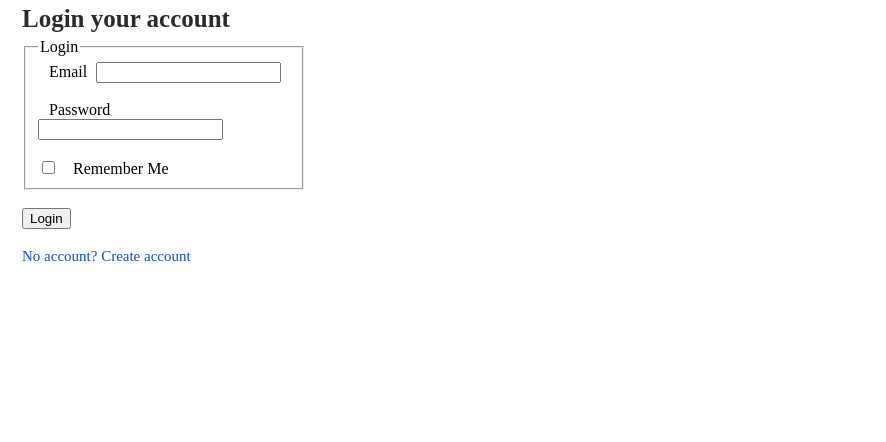
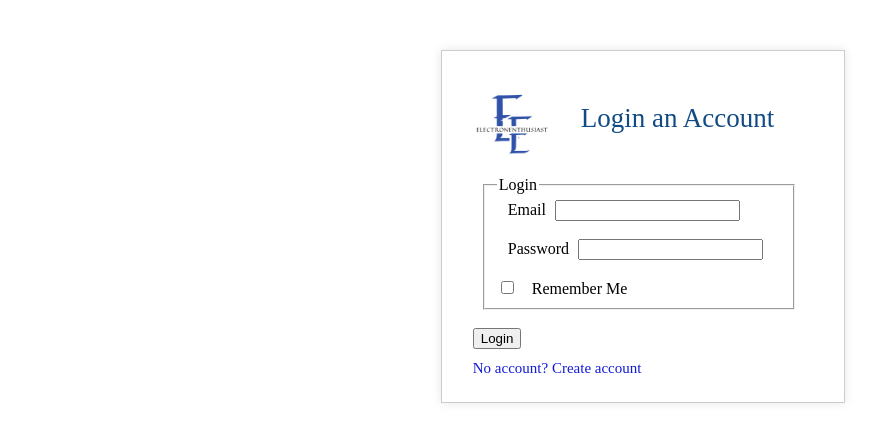
Before and after one commit to rfhtorres28/quizzapp, a Flask app: page /member-login in a window 1280 px wide. Shown: the top 442 px of the page, without its empty margins (0-886 px from the left). Run offline with Flask 3, Linux system fonts and the light colour scheme; parts of the project's set-up code (start-up, migrations or seed data) failed here and were passed over.

Commit message:
Add CSS style in Login and Registration Page

```diff
--- a/quiz.py
+++ b/quiz.py
@@ -40,12 +40,11 @@ class UserDetails(db.Model, UserMixin):
     password = db.Column(db.String(255), unique = True, nullable = False)
 
 
-    def __init__ (self, username, email, password):
+    def __repr__(self):
+
+        return f"User('{self.username}', '{self.email}', '{self.password}')"
 
 
-        self.username = username
-        self.email = email
-        self.password = password
 
 class Question(db.Model):
 
@@ -53,6 +52,10 @@ class Question(db.Model):
     id = db.Column(db.Integer, primary_key=True)
     content = db.Column(db.String(255), nullable=False)
     options = db.relationship('Options', backref='questions', lazy=True)
+
+    def __repr__(self):
+
+        return f"Question('{self.content}', '{self.options}')"
 
 
 
@@ -65,7 +68,9 @@ class Options(db.Model):
     content = db.Column(db.String(255), nullable=False)
     is_correct = db.Column(db.Boolean, nullable=False)
 
+    def __repr__(self):
 
+        return f"Options('{self.letter}', '{self.content}', '{self.is_correct}')"
 
 
 
@@ -108,6 +113,10 @@ class RegistrationForm(FlaskForm):
         if user:
             raise ValidationError('Username already exists. Please choose other username')
 
+        elif len(username.data) > 10:
+            flash('Username has a limit of 10 characters only', 'error')
+            raise ValidationError('Username exceeds maximum limit of 10 characters only')
+
 
     def validate_email(self, email):
         print("Validating username:", email)
@@ -118,6 +127,7 @@ class RegistrationForm(FlaskForm):
 
 
 
+
 #----- Creating the Login Form ------#
 class LoginForm(FlaskForm):
     email = StringField('Email',
@@ -125,6 +135,14 @@ class LoginForm(FlaskForm):
     password = PasswordField('Password', validators=[DataRequired()])
     remember = BooleanField('Remember Me')
     submit = SubmitField('Login')
+
+
+
+
+
+
+
+
 
 
 #----- Initializing Login Manager ------#
@@ -178,8 +196,9 @@ def login():
 
 
         else:
-            flash('Login Unsuccessful, Please Try again', 'error')
+            flash('Login unsuccesful, Please try again')
             return redirect(url_for('login'))
+
 
     return render_template('login_quiz.html', form=form, messages=messages)
 
--- a/templates/homev1.html
+++ b/templates/homev1.html
@@ -75,7 +75,7 @@
 
 <nav>
         <ul>
-            <li class="title-nav">ECEbix</li>
+            <li class="title-nav">ECEBix</li>
             <li class="electronics"><a href = "{{url_for('electronics')}}">Electronics</a></li>
             <li class="communications"><a href = "{{url_for('electronics')}}">Communications</a></li>
             <li class="geas"><a href = "{{url_for('electronics')}}">GEAS</a></li>
--- a/templates/homev2.html
+++ b/templates/homev2.html
@@ -63,7 +63,8 @@
 
 <nav>
         <ul>
-            <li class="Title">ECEbix</li>
+
+            <li class="Title">ECEBix</li>
             <li class="electronics"><a href = "{{url_for('electronics')}}">Electronics</a></li>
             <li class="communications"><a href = "{{url_for('electronics')}}">Communications</a></li>
             <li class="geas"><a href = "{{url_for('electronics')}}">GEAS</a></li>
--- a/templates/login_quiz.html
+++ b/templates/login_quiz.html
@@ -19,25 +19,58 @@
 
     text-decoration: none; /* Remove underline from anchor tags */
     font-size: 15px; /* Set the font size */
-    color: #124ad7; /* Set the text color */
+    color: #121cd7; /* Set the text color */
+    margin: 10px 0 0 0;
         }
+        p.error-message {
+            color: #e21313;
+            margin: 5px -3px 4px -5px;
+        }
+        div.login-btn{
+            margin-bottom: 10px;
+        }
+        div.container {
+            width: 32%; /* Adjust the width as needed */
+            margin: 0 auto; /* Center the container horizontally */
+            margin-top: 50px;
+            border: 1px solid #ccc; /* Add a border for the rectangle effect */
+            padding: 20px; /* Add padding for spacing inside the container */
+            box-sizing: border-box; /* Include padding and border in the width */
+            box-shadow: 0 0 10px rgba(0, 0, 0, 0.1);
+        }
+      h1.login-header{
+        color: #124a83;
+        margin-left: 13px;
+        margin-bottom: 10px;
+        font-weight: normal;
+        font-size: 27px;
+      }
+      div.image-heading-container{
 
+       display: flex; /* Use flexbox to arrange items horizontally */
+       align-items: center; /* Center items vertically */
+       }
+       img.centered-image {
+    margin-left: 20px; /* Center the image horizontally */
+        }
+    fieldset.form-group{
+        margin-left: 10px;
+        width: 100%;
+    }
     </style>
 
 </head>
 
 <body>
 
-    <h1>Login your account</h1>
-    {% with messages = get_flashed_messages() %}
-  {% if messages %}
-    <ul>
-      {% for message in messages %}
-          {{ message }}
-      {% endfor %}
-    </ul>
-  {% endif %}
-{% endwith %}
+
+    <div class="container">
+
+        <div class="image-heading-container">
+            <img src="static\logo.png" alt="Example Image" width="100" height="100">
+            <h1 class="login-header">Login an Account</h1>
+        </div>
+
     <div class="content-section">
         <form method="POST" action="">
             {{ form.hidden_tag() }}
@@ -82,14 +115,20 @@
 
             </fieldset>
             <br>
-            <div class="form-group">
+            <div class="login-btn">
                 {{ form.submit(class="btn btn-outline-info") }}
             </div>
-            <br>
+
+            {% with messages = get_flashed_messages() %}
+            {% if messages %}
+                <p class="error-message">{{ messages[0] }}</p>
+            {% endif %}
+          {% endwith %}
+
             <div>
-                <small class="text-muted ml-2">
-                    <a class = "register" href="{{url_for('register')}}">No account? Create account</a>
-                </small>
+
+                <a class = "register" href="{{url_for('register')}}">No account? Create account</a>
+
             </div>
 
 
@@ -97,7 +136,7 @@
 
 
     </div>
-
+</div>
 
 
 </body>
```
Also changed, not shown: templates/register_quiz.html (+35 -3 lines), static/logo.png (added).
